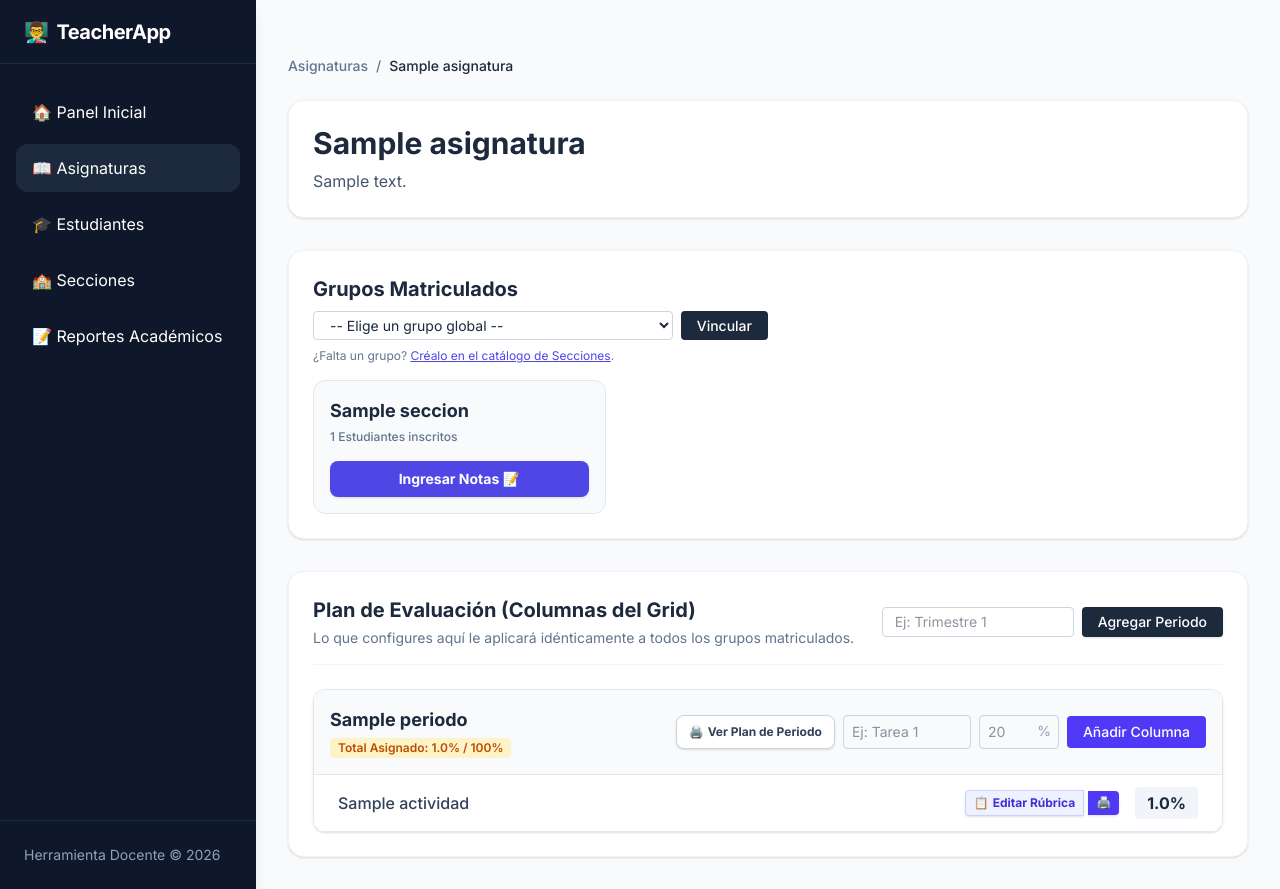
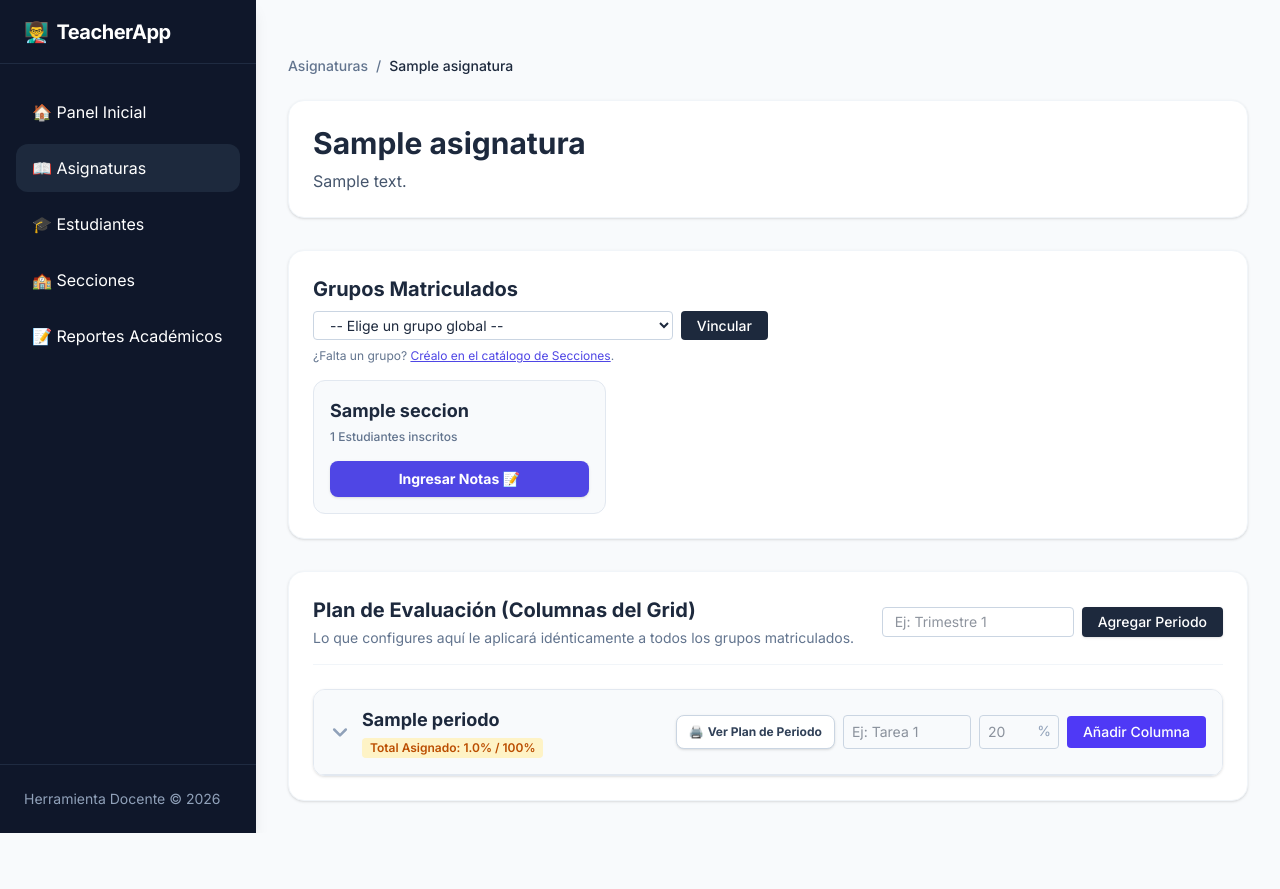
Before and after one commit to avismael/teacherApp, a Flask app: page /asignaturas/1 in a window 1280 px wide. After the commit the page ends 833 px from the top, so only its background shows below. Run offline with Flask 3, Linux system fonts and the light colour scheme; tables that the repository leaves empty hold one stand-in row (values such as "Sample post").

Commit message:
UI: Implemented accordion for periods in subject detail view to save space

```diff
--- a/templates/asignaturas/detalle.html
+++ b/templates/asignaturas/detalle.html
@@ -69,7 +69,12 @@
             <div class="space-y-6">
                 {% for periodo in asignatura.periodos %}
                 <div class="border border-slate-200 rounded-xl overflow-hidden shadow-sm">
-                    <div class="bg-slate-50 p-4 border-b border-slate-200 flex flex-col md:flex-row justify-between items-start md:items-center gap-4">
+                    <!-- Periodo Header (Accordion Trigger) -->
+                    <div class="bg-slate-50 p-4 border-b border-slate-200 flex flex-col md:flex-row justify-between items-start md:items-center gap-4 cursor-pointer hover:bg-slate-100 transition" onclick="toggleAccordion('periodo-content-{{ periodo.id }}', 'icon-{{ periodo.id }}')">
+                        <div class="flex items-center gap-3">
+                            <span id="icon-{{ periodo.id }}" class="text-slate-400 transition-transform duration-300">
+                                <svg class="w-5 h-5" fill="none" stroke="currentColor" viewBox="0 0 24 24"><path stroke-linecap="round" stroke-linejoin="round" stroke-width="3" d="M19 9l-7 7-7-7"></path></svg>
+                            </span>
                             <div>
                                 <h3 class="font-bold text-slate-800 text-lg">{{ periodo.nombre }}</h3>
                                 {% set total_pond = periodo.actividades | map(attribute='ponderacion') | sum %}
@@ -77,8 +82,9 @@
                                     Total Asignado: {{ total_pond|round(1) }}% / 100%
                                 </p>
                             </div>
+                        </div>
 
-                        <div class="flex gap-2">
+                        <div class="flex gap-2" onclick="event.stopPropagation()">
                             <a href="{{ url_for('reportes.reporte_planificacion', periodo_id=periodo.id) }}" class="text-xs bg-white border border-slate-300 text-slate-700 px-3 py-1.5 rounded-lg hover:bg-slate-100 transition shadow-sm flex gap-1 items-center font-bold">
                                 <span>🖨️</span> Ver Plan de Periodo
                             </a>
@@ -95,6 +101,8 @@
                         </div>
                     </div>
 
+                    <!-- Actividades (Accordion Content) -->
+                    <div id="periodo-content-{{ periodo.id }}" class="hidden">
                         {% if periodo.actividades %}
                         <ul class="divide-y divide-slate-100 bg-white">
                             {% for act in periodo.actividades %}
@@ -123,6 +131,7 @@
                         </div>
                         {% endif %}
                     </div>
+                </div>
                 {% endfor %}
             </div>
         {% else %}
@@ -134,4 +143,21 @@
         {% endif %}
     </div>
 </div>
+
+{% block scripts %}
+<script>
+function toggleAccordion(contentId, iconId) {
+    const content = document.getElementById(contentId);
+    const icon = document.getElementById(iconId);
+
+    if (content.classList.contains('hidden')) {
+        content.classList.remove('hidden');
+        icon.classList.add('rotate-180');
+    } else {
+        content.classList.add('hidden');
+        icon.classList.remove('rotate-180');
+    }
+}
+</script>
 {% endblock %}
+{% endblock %}
```
Lines whose indentation alone changed are shown as unchanged.
